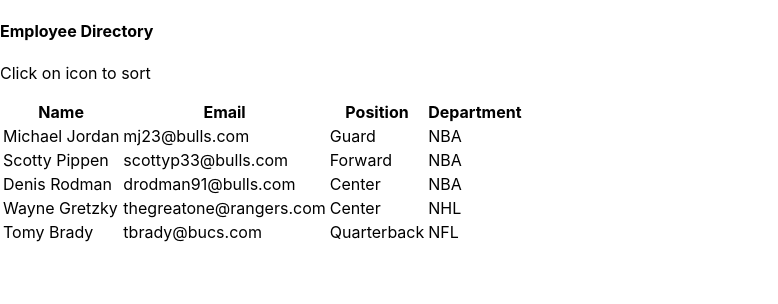
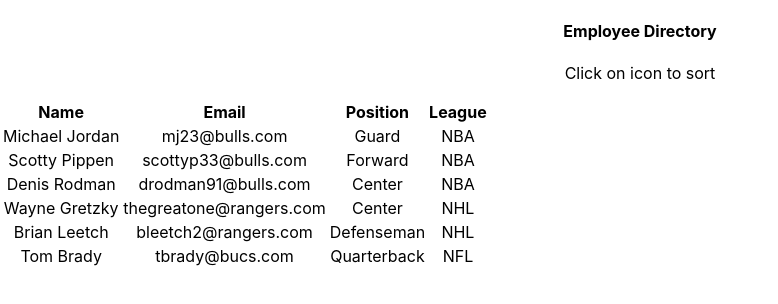
Before and after one commit to adambrosio/employee-directory, a React (Create React App) app in the folder employee-directory/: page / in a window 1280 px wide. Shown: the top 304 px of the page, without its empty margins (0-778 px from the left). Built offline with nearby package versions, Linux system fonts and the light colour scheme.

Commit message:
added employee and adjusted column title

```diff
--- a/employee-directory/src/App.css
+++ b/employee-directory/src/App.css
@@ -36,3 +36,15 @@
     transform: rotate(360deg);
   }
 }
+
+* {
+  box-sizing: border-box;
+}
+
+body {
+  text-align: center;
+}
+
+text-center {
+  text-align: center;
+}
--- a/employee-directory/src/App.js
+++ b/employee-directory/src/App.js
@@ -1,4 +1,4 @@
-import React, { Component, useState } from 'react';
+import React from 'react';
 import Table from "./components/Table";
 import './App.css';
 
@@ -7,31 +7,37 @@
       name: "Michael Jordan",
       email: "mj23@bulls.com",
       position: "Guard",
-      department: "NBA"
+      league: "NBA"
   },
   {
       name: "Scotty Pippen",
       email: "scottyp33@bulls.com",
       position: "Forward",
-      department: "NBA"
+      league: "NBA"
   },
   {
       name: "Denis Rodman",
       email: "drodman91@bulls.com",
       position: "Center",
-      department: "NBA"
+      league: "NBA"
   },
   {
     name: "Wayne Gretzky",
     email: "thegreatone@rangers.com",
     position: "Center",
-    department: "NHL"
+    league: "NHL"
 },
 {
-  name: "Tomy Brady",
+  name: "Brian Leetch",
+  email: "bleetch2@rangers.com",
+  position: "Defenseman",
+  league: "NHL"
+},
+{
+  name: "Tom Brady",
   email: "tbrady@bucs.com",
   position: "Quarterback",
-  department: "NFL"
+  league: "NFL"
 }
 ];
 
--- a/employee-directory/src/components/Table/index.js
+++ b/employee-directory/src/components/Table/index.js
@@ -1,4 +1,4 @@
-import React, { Component, useState } from "react";
+import React, { Component } from "react";
 
 class Table extends Component {
 	render() {
@@ -12,7 +12,7 @@
 							<th>Name</th>
 							<th>Email</th>
                             <th>Position</th>
-                            <th>Department</th>
+                            <th>League</th>
 						</tr>
 					</thead>
 					<tbody>
@@ -21,7 +21,7 @@
 								<td>{employee.name}</td>
 								<td>{employee.email}</td>
                                 <td>{employee.position}</td>
-                                <td>{employee.department}</td>
+                                <td>{employee.league}</td>
 							</tr>
 						))}
 					</tbody>
```
